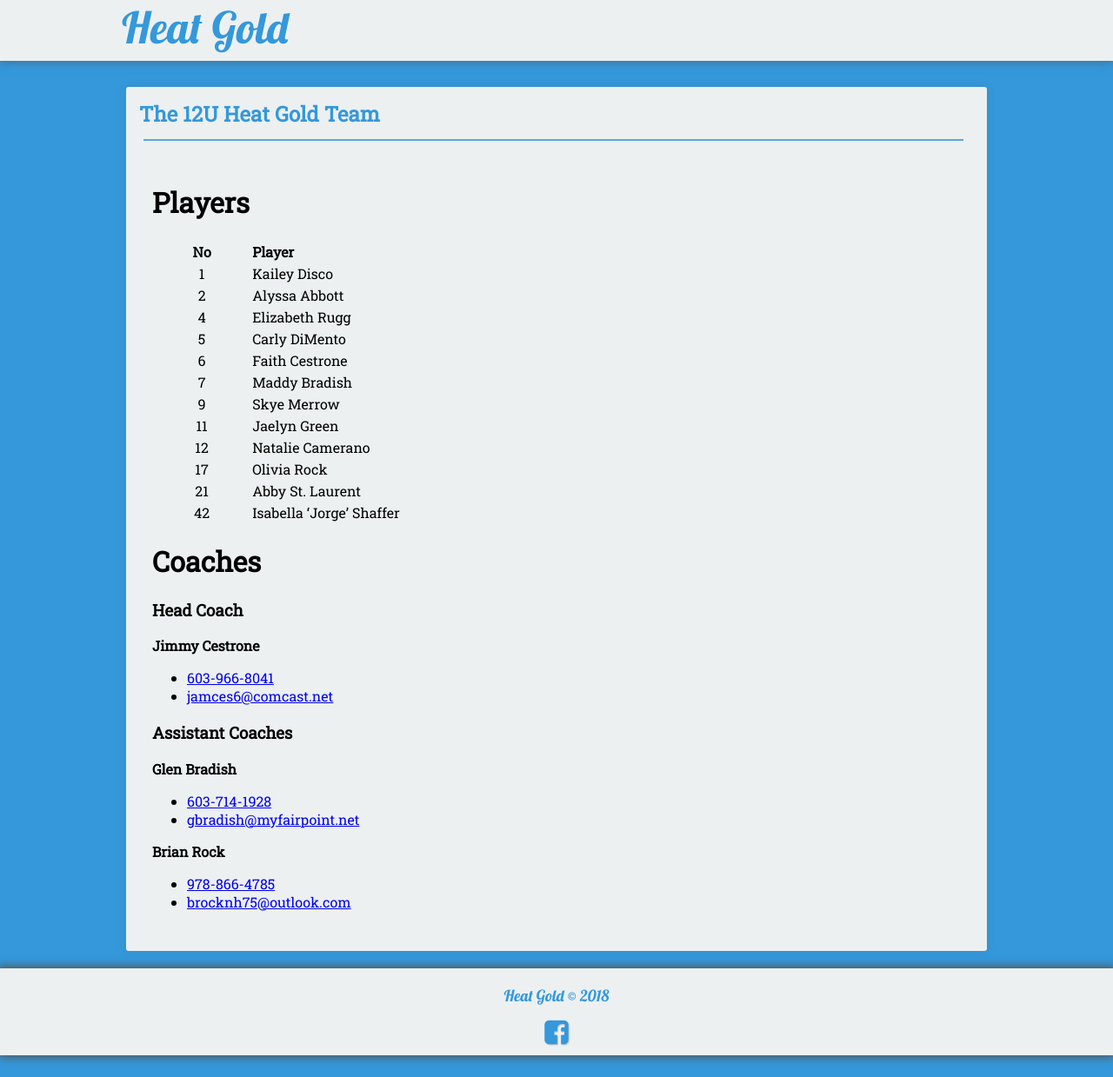
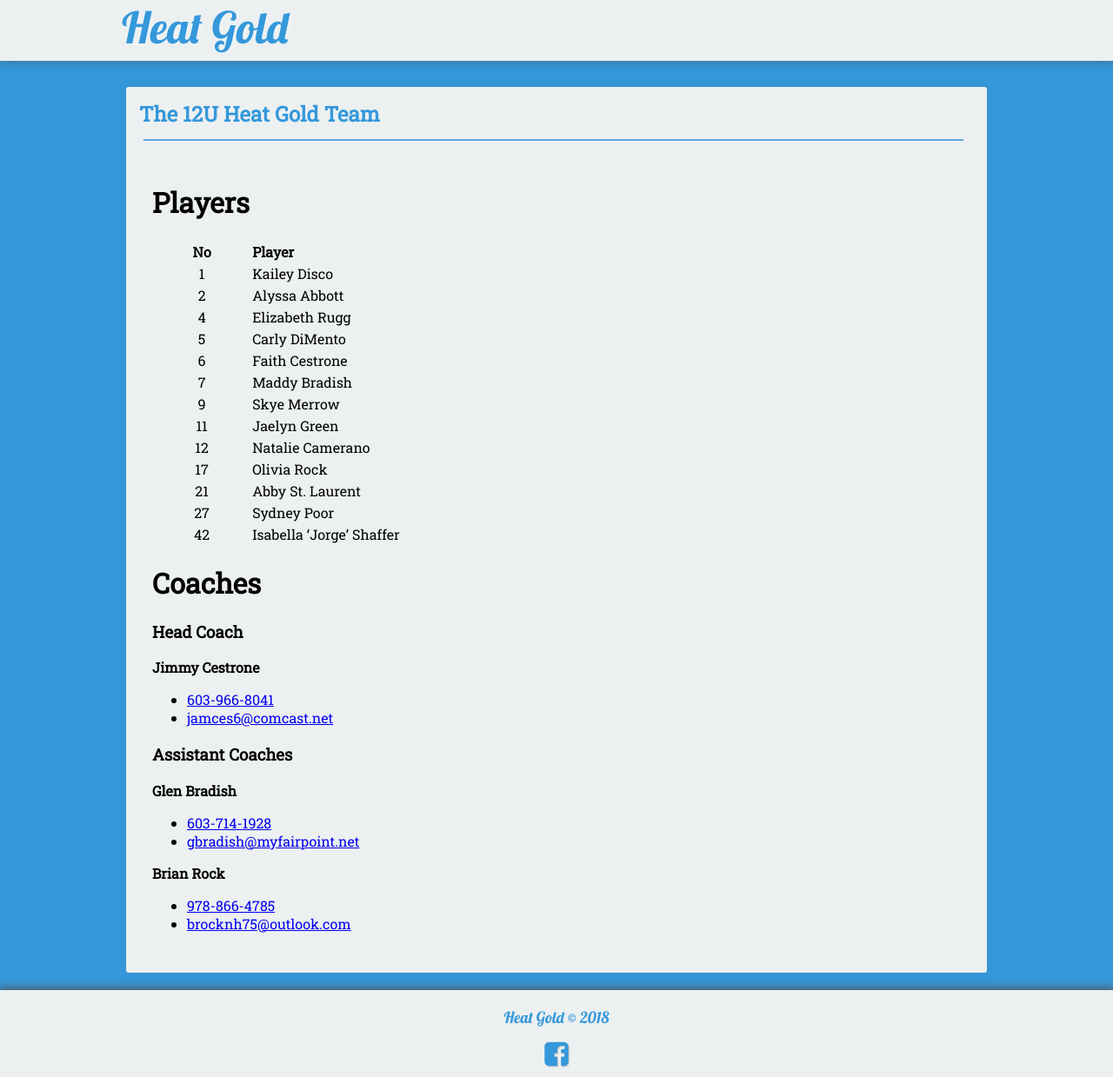
Before and after one commit to seanmerrow/ecf, a Jekyll site: the page built from coaches/index.md, in a window 1280 px wide. Shown: the whole page at 87% size. Built offline with Jekyll 4.4.1, drawn with Linux system fonts in a browser that asks for light colours; nearby versions of some CDN libraries.

Commit message:
Update index.md

```diff
--- a/coaches/index.md
+++ b/coaches/index.md
@@ -19,6 +19,7 @@ permalink: /coaches/
 | 12   |Natalie Camerano |
 | 17   |Olivia Rock      |
 | 21   |Abby St. Laurent |
+| 27   |Sydney Poor |
 | 42   |Isabella 'Jorge' Shaffer|
 
 # Coaches
```
